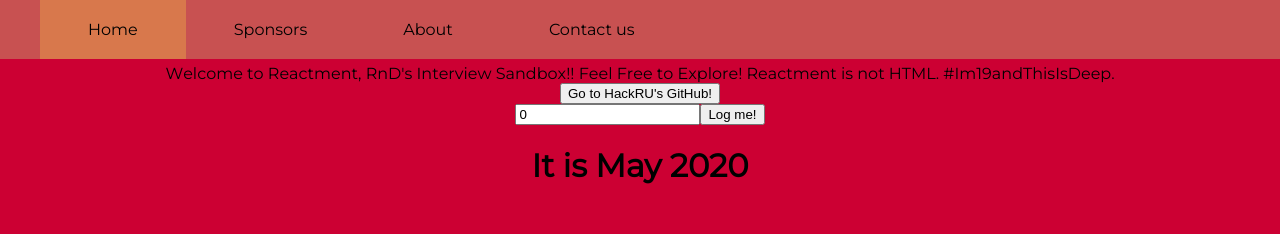
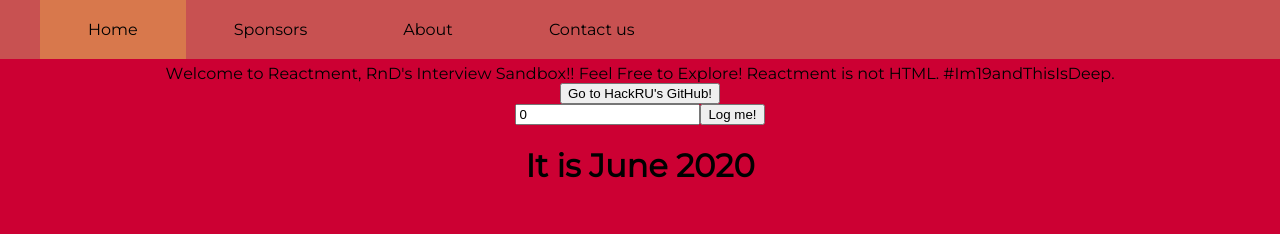
Before and after one commit to HackRU/Reactment, a React (Create React App) app in the folder challenge/: page / in a window 1280 px wide. Shown: the top 234 px of the page. Built offline with nearby package versions, Linux system fonts and the light colour scheme.

Commit message:
RIP if statements

```diff
--- a/challenge/src/components/SomeInformationForTimeTravelers.jsx
+++ b/challenge/src/components/SomeInformationForTimeTravelers.jsx
@@ -3,40 +3,45 @@ import React from 'react'
 export default class SomeInformationForTimeTravelers extends React.Component {
     render() {
         var date = new Date();
-        var monthNum = date.getMonth();
-        var month;
-        // this is gonna be a lotta if statements rip
-        if(monthNum===1) {
-            month = "January"
-        } else if(monthNum===2) {
-            month = "February"
-        } else if(monthNum===3) {
-            month = "March"
-        } else if(monthNum===4) {
-            month = "April"
-        } else if(monthNum===5) {
-            month = "May"
-        } else if(monthNum===6) {
-            month = "June"
-        } else if(monthNum===7) {
-            month = "July"
-        } else if(monthNum===8) {
-            month = "August"
-        } else if(monthNum===9) {
-            month = "September"
-        } else if(monthNum===10) {
-            month = "October"
-        } else if(monthNum===11) {
-            month = "November"
-        } else if(monthNum===12) {
-            month = "December"
-        } else {
-            month = "wtf is going on"
-        }
         var year = date.getFullYear();
+        var month = date.toLocaleString('default', {month: 'long'});
 
         return (
             <h1 style={{textAlign: "center"}}>It is {month} {year}</h1>
         )
     }
 }
+
+
+
+
+
+// Leaving this here in memory of my poor if statements that got attacked
+        // this is gonna be a lotta if statements rip
+        // if(monthNum===1) {
+        //     month = "January"
+        // } else if(monthNum===2) {
+        //     month = "February"
+        // } else if(monthNum===3) {
+        //     month = "March"
+        // } else if(monthNum===4) {
+        //     month = "April"
+        // } else if(monthNum===5) {
+        //     month = "May"
+        // } else if(monthNum===6) {
+        //     month = "June"
+        // } else if(monthNum===7) {
+        //     month = "July"
+        // } else if(monthNum===8) {
+        //     month = "August"
+        // } else if(monthNum===9) {
+        //     month = "September"
+        // } else if(monthNum===10) {
+        //     month = "October"
+        // } else if(monthNum===11) {
+        //     month = "November"
+        // } else if(monthNum===12) {
+        //     month = "December"
+        // } else {
+        //     month = "wtf is going on"
+        // }
```
